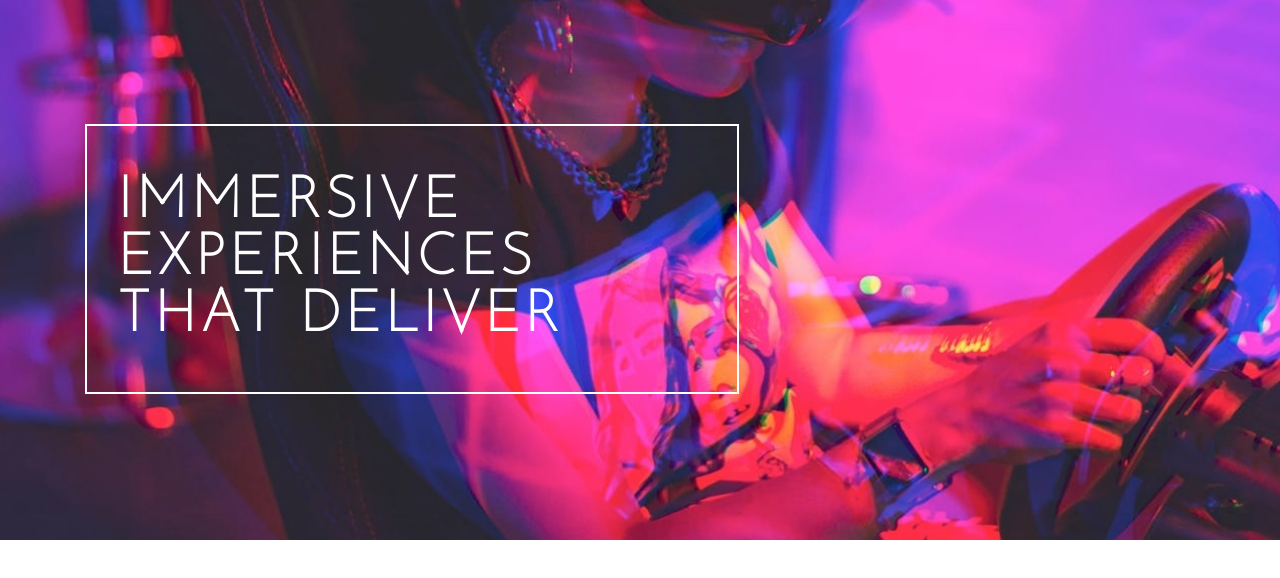
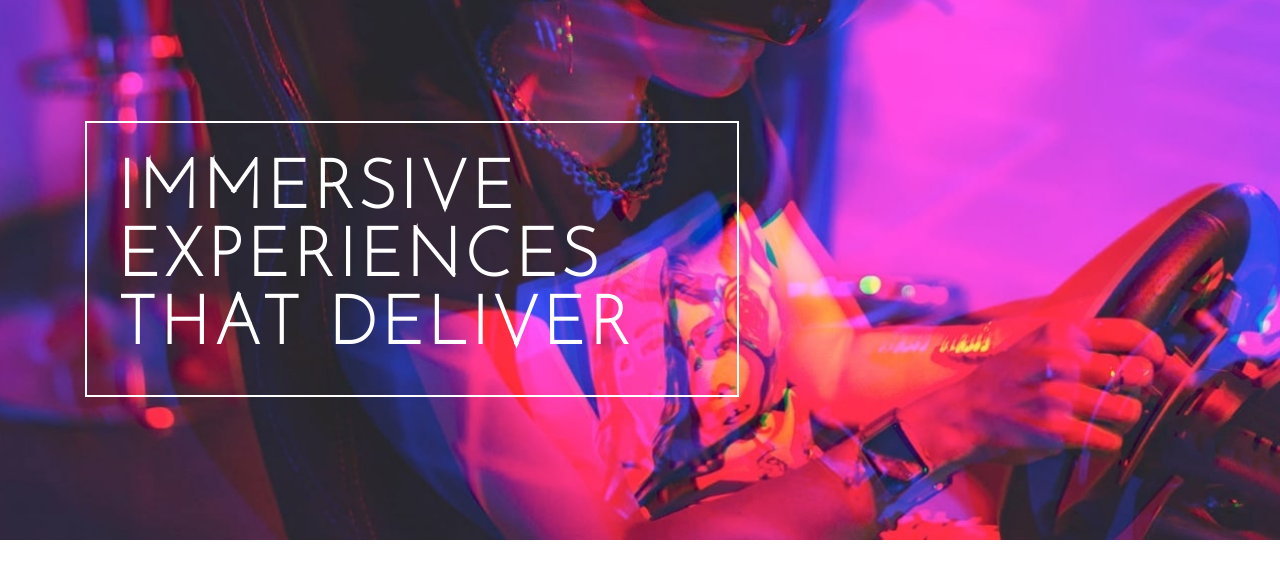
Before and after one commit to JesusMurguia/loopstudios-landing-page-main, a plain HTML site: page index.html in a window 1280 px wide. Shown: the part 114-692 px from the top of the page. Drawn offline with Linux system fonts and the light colour scheme.

Commit message:
second-section

```diff
--- a/style.css
+++ b/style.css
@@ -70,7 +70,7 @@ body {
 	color: white;
 	font-family: "Josefin Sans", sans-serif;
 	text-transform: uppercase;
-	font-size: clamp(1.55rem, 5vw, 2.55rem);
+	font-size: clamp(1.55rem, 5vw, 3rem);
 	width: fit-content;
 	max-width: 43.625rem;
 	max-height: 20rem;
@@ -79,6 +79,10 @@ body {
 	letter-spacing: 0.25rem;
 	font-weight: 300;
 	align-self: center;
+}
+
+.main-heading > h1 {
+	margin-block: 2.25rem;
 }
 
 @media (min-width: 450px) {
```
